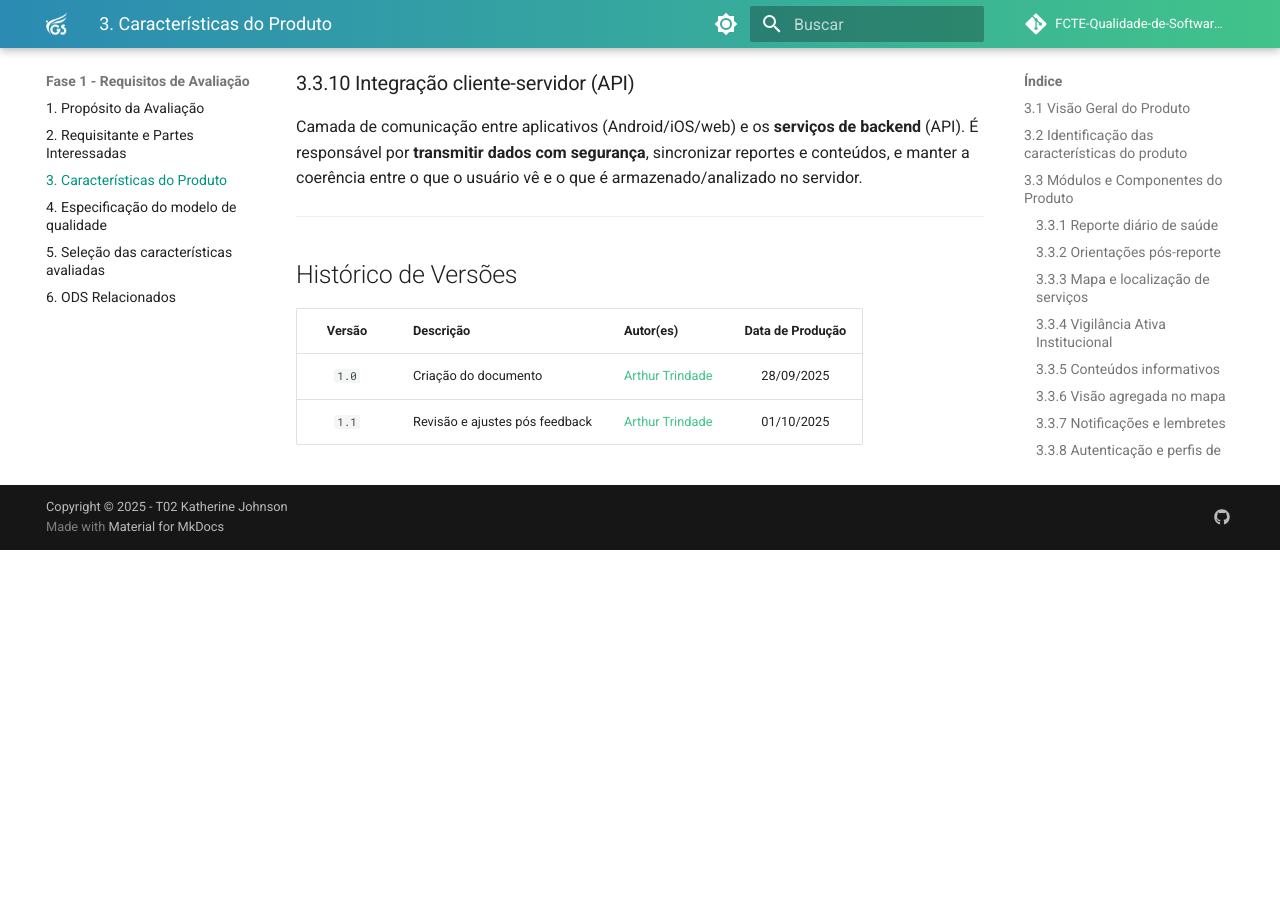
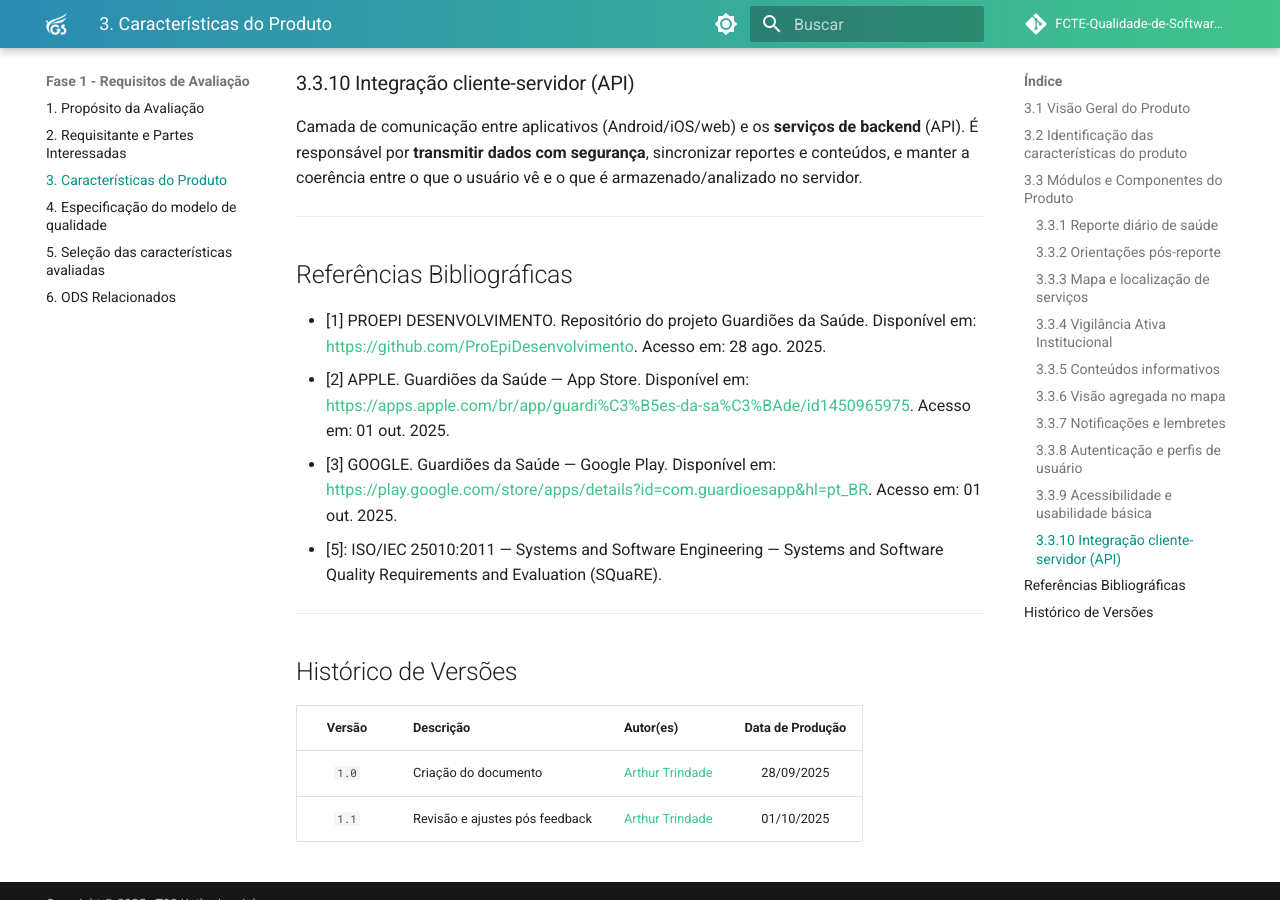
Before and after one commit to FCTE-Qualidade-de-Software-1/2025-2_T02_Katherine_Johnson, an MkDocs documentation site: the page built from docs/entregas/fase-1/caracteristicas-produto.md, in a window 1280 px wide and 900 px high, scrolled down 3057 px. Built offline with MkDocs 1.6.1 and Material for MkDocs 9.7.7, drawn with Linux system fonts in a browser that asks for light colours; comment, search, counter and statistics services are not loaded; before the commit the page ends 3607 px from its top, so only the background shows below that.

Commit message:
adição de referências bibliográficas

```diff
--- a/docs/entregas/fase-1/caracteristicas-produto.md
+++ b/docs/entregas/fase-1/caracteristicas-produto.md
@@ -64,6 +64,16 @@ Camada de comunicação entre aplicativos (Android/iOS/web) e os **serviços de
 
 ---
 
+## Referências Bibliográficas
+
+-   [1] PROEPI DESENVOLVIMENTO. Repositório do projeto Guardiões da Saúde. Disponível em: <https://github.com/ProEpiDesenvolvimento>. Acesso em: 28 ago. 2025.
+-   [2] APPLE. Guardiões da Saúde — App Store. Disponível em: <https://apps.apple.com/br/app/guardi%C3%B5es-da-sa%C3%BAde/id1450965975>. Acesso em: 01 out. 2025.
+-   [3] GOOGLE. Guardiões da Saúde — Google Play. Disponível em: <https://play.google.com/store/apps/details?id=com.guardioesapp&hl=pt_BR>. Acesso em: 01 out. 2025.
+-   [5]: ISO/IEC 25010:2011 — Systems and Software Engineering — Systems and Software Quality Requirements and Evaluation (SQuaRE).
+
+
+---
+
 ## Histórico de Versões
 
 | Versão | Descrição            | Autor(es)                                          | Data de Produção |
```
Also changed, not shown: docs/entregas/fase-1/ods-relacionados.md (+8 -0 lines), docs/entregas/fase-1/proposito-da-avaliacao.md (+8 -0 lines).
